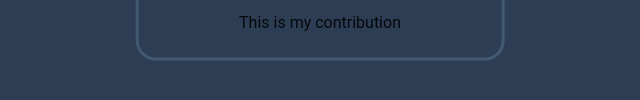
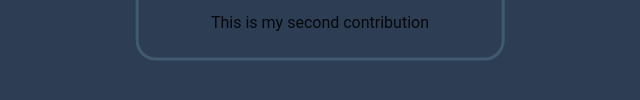
Before and after one commit to AlexLovelock22/FCOT_Media, a website: page public/index.html in a window 1280 px wide. Shown: the part 440-540 px from the top of the page, 320-960 px from the left. Drawn offline with Linux system fonts and the light colour scheme; some packages are replaced by stand-ins of ours.

Commit message:
Update index

```diff
--- a/public/index.html
+++ b/public/index.html
@@ -277,7 +277,7 @@
       <input type="submit" value="Login" id="loginButton">
     </form>
 
-    <p>This is my contribution</p>
+    <p>This is my second contribution</p>
 
     <script>
         document.getElementById("userForm").addEventListener("submit", function (event) {
```
